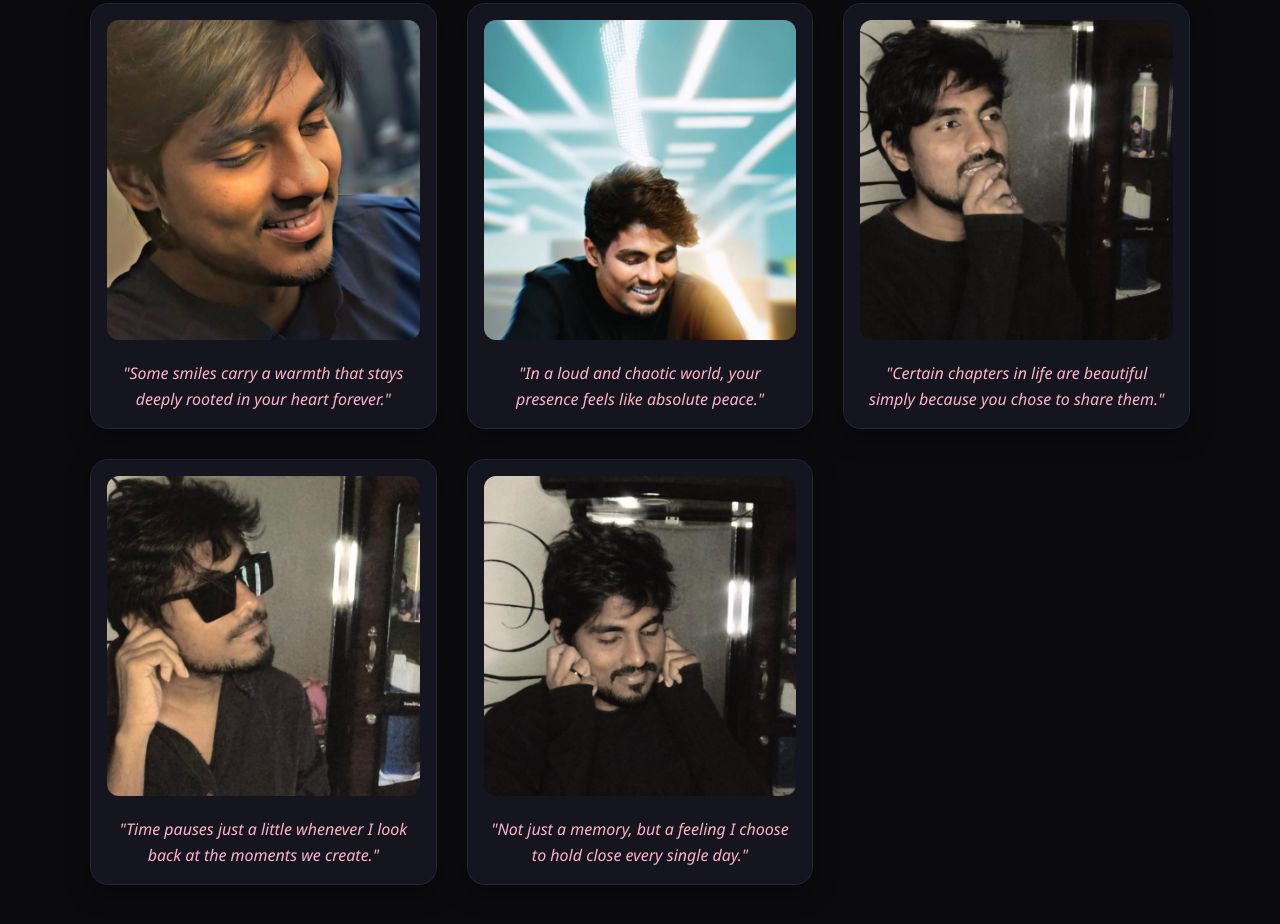
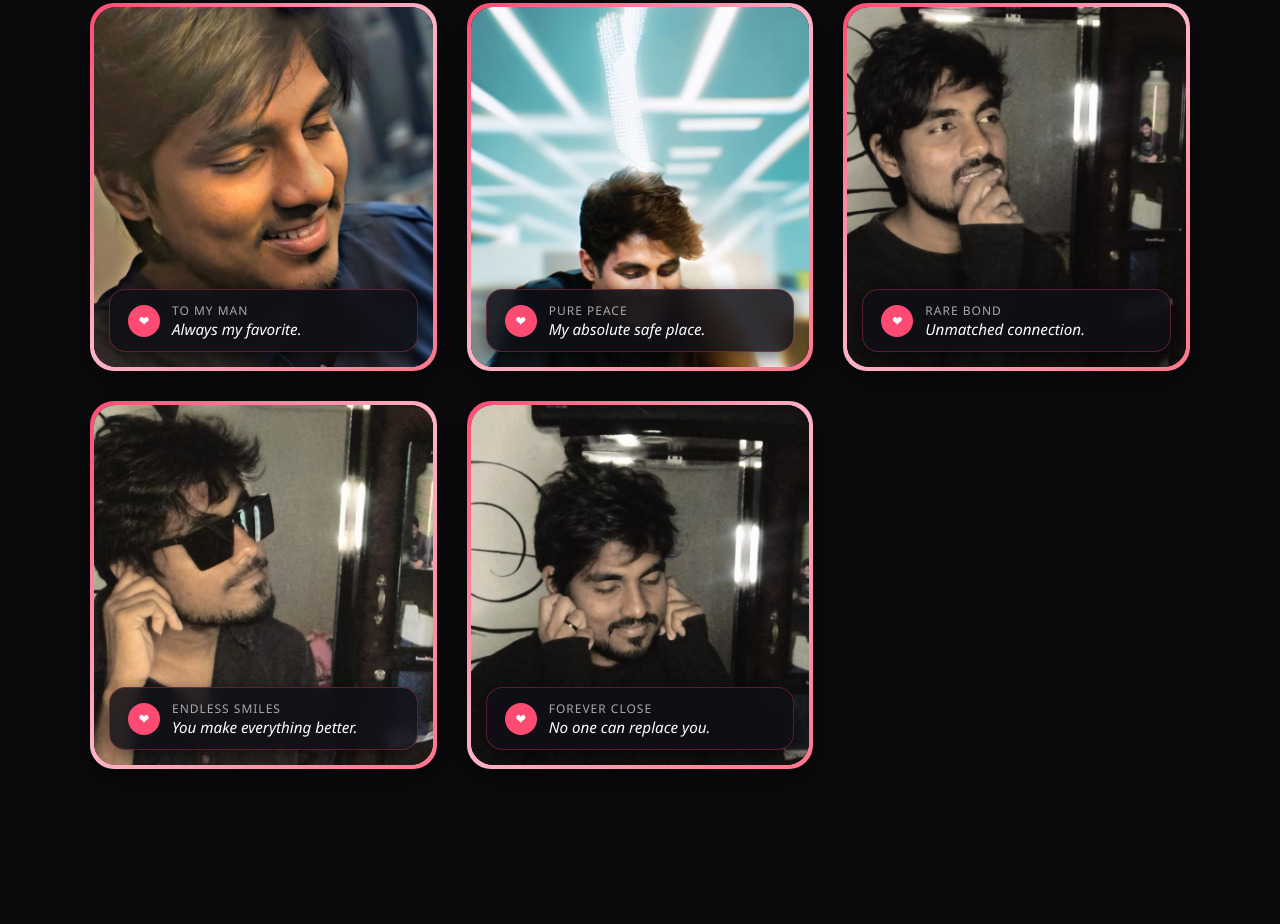
Before and after one commit to t29441665-blip/Birthday-wishes, a plain HTML site: page index.html in a window 1280 px wide. Shown: the part 1828-2752 px from the top of the page. After the commit the page ends 2677 px from the top, so only its background shows below. Drawn offline with Linux system fonts and the light colour scheme.

Commit message:
Update index.html

```diff
--- a/index.html
+++ b/index.html
@@ -57,7 +57,7 @@
         }
 
         .hero-content h1 {
-            font-size: 4rem;
+            font-size: 3.2rem;
             margin-bottom: 10px;
             background: linear-gradient(45deg, #ff4b72, #ff8e53, #ff6b8b);
             -webkit-background-clip: text;
@@ -66,14 +66,14 @@
         }
 
         .hero-content h2 {
-            font-size: 2rem;
+            font-size: 1.8rem;
             color: #e0e0e0;
             font-weight: 300;
             margin-bottom: 25px;
         }
 
         .hero-content p {
-            font-size: 1.2rem;
+            font-size: 1.15rem;
             color: #b0b0bc;
             max-width: 650px;
             line-height: 1.8;
@@ -161,36 +161,77 @@
             margin-top: 20px;
         }
 
+        /* --- STYLISH BORDER & OVERLAY BOX AS YOU WANTED --- */
         .photo-card {
-            background: #15151f;
-            padding: 16px;
-            border-radius: 18px;
-            border: 1px solid #252538;
-            box-shadow: 0 8px 25px rgba(0,0,0,0.4);
-            transition: transform 0.3s ease, border-color 0.3s ease;
-            text-align: left;
+            background: linear-gradient(135deg, #ff4b72, #ffb3c6, #ff758c);
+            padding: 4px;
+            border-radius: 24px;
+            box-shadow: 0 10px 30px rgba(0,0,0,0.5);
+            transition: transform 0.3s ease;
         }
 
         .photo-card:hover {
             transform: translateY(-6px);
-            border-color: #ff4b72;
+        }
+
+        .photo-inner {
+            background: #111118;
+            border-radius: 22px;
+            overflow: hidden;
+            position: relative;
+            text-align: left;
         }
 
         .photo-card img {
             width: 100%;
-            height: 320px;
+            height: 360px;
             object-fit: cover;
-            border-radius: 12px;
+            display: block;
         }
 
-        .photo-caption {
-            margin-top: 16px;
-            font-size: 1rem;
-            color: #ffb3c6;
+        /* Floating Box on Image */
+        .photo-badge {
+            position: absolute;
+            bottom: 15px;
+            right: 15px;
+            left: 15px;
+            background: rgba(15, 15, 22, 0.85);
+            backdrop-filter: blur(8px);
+            border: 1px solid rgba(255, 75, 114, 0.3);
+            padding: 12px 18px;
+            border-radius: 16px;
+            display: flex;
+            align-items: center;
+            gap: 12px;
+            box-shadow: 0 5px 20px rgba(0,0,0,0.6);
+        }
+
+        .badge-heart {
+            background: #ff4b72;
+            color: white;
+            width: 32px;
+            height: 32px;
+            display: flex;
+            align-items: center;
+            justify-content: center;
+            border-radius: 50%;
+            font-size: 14px;
+            flex-shrink: 0;
+        }
+
+        .badge-text span {
+            display: block;
+            font-size: 0.75rem;
+            color: #aaa;
+            text-transform: uppercase;
+            letter-spacing: 1px;
+        }
+
+        .badge-text p {
+            font-size: 0.95rem;
+            color: #fff;
             font-style: italic;
-            text-align: center;
-            line-height: 1.6;
-            padding: 0 5px;
+            font-weight: 500;
         }
 
         .signature-box {
@@ -232,11 +273,11 @@
         }
 
         @media(max-width: 768px){
-            .hero-content h1 { font-size: 3rem; }
-            .hero-content h2 { font-size: 1.5rem; }
+            .hero-content h1 { font-size: 2.5rem; }
+            .hero-content h2 { font-size: 1.4rem; }
             section { padding: 50px 15px; }
             .photo-grid { grid-template-columns: 1fr; }
-            .photo-card img { height: 380px; }
+            .photo-card img { height: 400px; }
             .message-card { padding: 35px 20px; }
         }
     </style>
@@ -258,10 +299,11 @@
     <div class="heart" style="left: 65%; animation-delay: 4.5s;">♥</div>
     <div class="heart" style="left: 85%; animation-delay: 2s;">♥</div>
 
+    <!-- HERO SECTION -->
     <section class="hero">
         <div class="hero-content">
-            <div class="label">Dedicated to someone truly exceptional</div>
-            <h1>For You</h1>
+            <div class="label">To My Man</div>
+            <h1>No One Can Replace You</h1>
             <h2>More Than Platinum 🪙</h2>
             <p>
                 Some connections don't need years to become meaningful. <br>
@@ -271,6 +313,7 @@
         </div>
     </section>
 
+    <!-- MESSAGE SECTION -->
     <section>
         <div class="message-container">
             <h2 class="title">If I had to explain...</h2>
@@ -287,6 +330,7 @@
         </div>
     </section>
 
+    <!-- GALLERY SECTION (5 PHOTOS WITH SAMPLE OVERLAY STYLE) -->
     <section class="gallery">
         <h2 class="title">Timeless Moments</h2>
         <p class="subtitle">A gallery of quiet, beautiful chapters we cherish</p>
@@ -294,32 +338,72 @@
         <div class="photo-grid">
             <!-- Photo 1 -->
             <div class="photo-card">
-                <img src="Screenshot_20260829_135406.jpg" alt="Memory 1">
-                <div class="photo-caption">"Some smiles carry a warmth that stays deeply rooted in your heart forever."</div>
+                <div class="photo-inner">
+                    <img src="Screenshot_20260829_135406.jpg" alt="Memory 1">
+                    <div class="photo-badge">
+                        <div class="badge-heart">❤</div>
+                        <div class="badge-text">
+                            <span>To My Man</span>
+                            <p>Always my favorite.</p>
+                        </div>
+                    </div>
+                </div>
             </div>
 
             <!-- Photo 2 -->
             <div class="photo-card">
-                <img src="Screenshot_20260829_135415.jpg" alt="Memory 2">
-                <div class="photo-caption">"In a loud and chaotic world, your presence feels like absolute peace."</div>
+                <div class="photo-inner">
+                    <img src="Screenshot_20260829_135415.jpg" alt="Memory 2">
+                    <div class="photo-badge">
+                        <div class="badge-heart">❤</div>
+                        <div class="badge-text">
+                            <span>Pure Peace</span>
+                            <p>My absolute safe place.</p>
+                        </div>
+                    </div>
+                </div>
             </div>
 
             <!-- Photo 3 -->
             <div class="photo-card">
-                <img src="Screenshot_20260829_135430.jpg" alt="Memory 3">
-                <div class="photo-caption">"Certain chapters in life are beautiful simply because you chose to share them."</div>
+                <div class="photo-inner">
+                    <img src="Screenshot_20260829_135430.jpg" alt="Memory 3">
+                    <div class="photo-badge">
+                        <div class="badge-heart">❤</div>
+                        <div class="badge-text">
+                            <span>Rare Bond</span>
+                            <p>Unmatched connection.</p>
+                        </div>
+                    </div>
+                </div>
             </div>
 
             <!-- Photo 4 -->
             <div class="photo-card">
-                <img src="Screenshot_20260829_135445.jpg" alt="Memory 4">
-                <div class="photo-caption">"Time pauses just a little whenever I look back at the moments we create."</div>
+                <div class="photo-inner">
+                    <img src="Screenshot_20260829_135445.jpg" alt="Memory 4">
+                    <div class="photo-badge">
+                        <div class="badge-heart">❤</div>
+                        <div class="badge-text">
+                            <span>Endless Smiles</span>
+                            <p>You make everything better.</p>
+                        </div>
+                    </div>
+                </div>
             </div>
 
             <!-- Photo 5 -->
             <div class="photo-card">
-                <img src="Screenshot_20260829_135737.jpg" alt="Memory 5">
-                <div class="photo-caption">"Not just a memory, but a feeling I choose to hold close every single day."</div>
+                <div class="photo-inner">
+                    <img src="Screenshot_20260829_135737.jpg" alt="Memory 5">
+                    <div class="photo-badge">
+                        <div class="badge-heart">❤</div>
+                        <div class="badge-text">
+                            <span>Forever Close</span>
+                            <p>No one can replace you.</p>
+                        </div>
+                    </div>
+                </div>
             </div>
         </div>
     </section>
```
